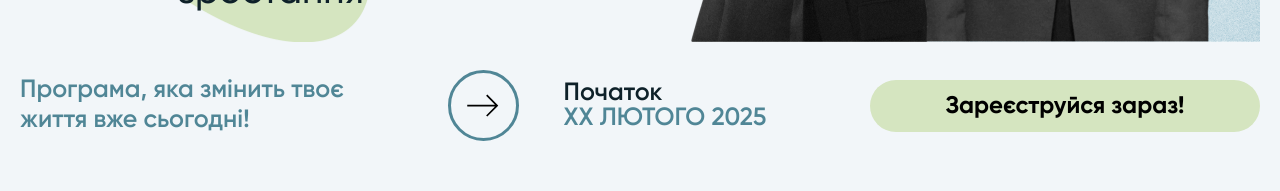
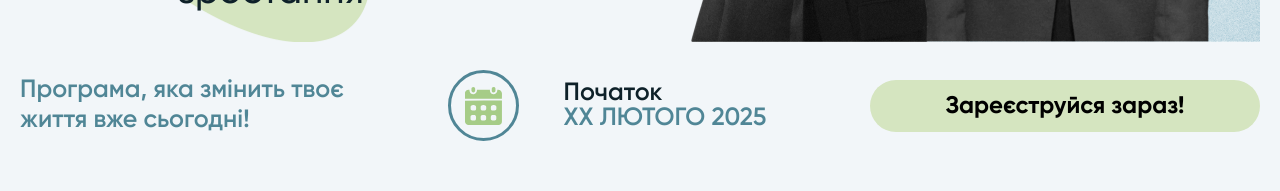
Before and after one commit to troewka/statements-about-oneself, a React (Create React App) app: page / in a window 1280 px wide. Shown: the part 748-939 px from the top of the page. Built offline with nearby package versions, Linux system fonts and the light colour scheme.

Commit message:
add changes for icon component

```diff
--- a/src/Components/Icon/index.jsx
+++ b/src/Components/Icon/index.jsx
@@ -1,38 +1,54 @@
 import React, { useState } from "react";
 import classNames from "classnames";
-import calendarIcon from '../../assets/images/icons/calendar.svg';
-import likeIcon from '../../assets/images/icons/like.svg';
-import messagesIcon from '../../assets/images/icons/messages.svg';
-import topIcon from '../../assets/images/icons/top.svg';
-import recommendationsIcon from '../../assets/images/icons/recommendations.svg';
-import arrowSmallIcon from '../../assets/images/icons/arrow_small.svg';
-import arrowLargeIcon from '../../assets/images/icons/arrow_large.svg';
-import listIcon from '../../assets/images/icons/list.svg';
-import arrowLeftIcon from '../../assets/images/icons/arrow_left.svg';
-import arrowRightIcon from '../../assets/images/icons/arrow_right.svg';
+import { ReactComponent as Calendar } from '../../assets/images/icons/calendar.svg';
+import { ReactComponent as Like } from '../../assets/images/icons/like.svg';
+import { ReactComponent as Messages } from '../../assets/images/icons/messages.svg';
+import { ReactComponent as Top } from '../../assets/images/icons/top.svg';
+import { ReactComponent as Recommendations } from '../../assets/images/icons/recommendations.svg';
+import { ReactComponent as ArrowSmall } from '../../assets/images/icons/arrow_small.svg';
+import { ReactComponent as ArrowLarge } from '../../assets/images/icons/arrow_large.svg';
+import { ReactComponent as List } from '../../assets/images/icons/list.svg';
+import { ReactComponent as ArrowLeft } from '../../assets/images/icons/arrow_left.svg';
 import { ReactComponent as ArrowRight } from '../../assets/images/icons/arrow_right.svg';
 import styles from './styles.module.scss';
 
-export const Icon = ( {name, size, color, hoverColor} ) => {
+export const Icon = ({ name, size, color, hoverColor, bg, hoverBg }) => {
   const [isHover, setIsHover] = useState();
 
+  const icons = {
+    calendar: Calendar,
+    like: Like,
+    messages: Messages,
+    top: Top,
+    recommendations: Recommendations,
+    arrowSmall: ArrowSmall,
+    arrowLarge: ArrowLarge,
+    list: List,
+    arrowLeft: ArrowLeft,
+    arrowRight: ArrowRight,
+  };
+
+  const IconCmp = icons[name];
+
   const handleHover = () => setIsHover(!isHover);
-  const icon = {
-    calendar: calendarIcon,
-    like: likeIcon,
-    messages: messagesIcon,
-    top: topIcon,
-    recommendations: recommendationsIcon,
-    arrowSmall: arrowSmallIcon,
-    arrowLarge: arrowLargeIcon,
-    list: listIcon,
-    arrowLeft: arrowLeftIcon,
-    arrowRight: arrowRightIcon
-  }
+
+  const classNameList = classNames(
+    styles.size,
+    size === 'S' && styles.size__s,
+    size === 'S_active' && styles.size__s_active,
+    size === 'M' && styles.size__m,
+    size === 'L' && styles.size__l,
+    size === 'XL' && styles.size__xl,
+  );
+
   return (
-    <div className={classNames(styles.size, size === 'S' && styles.size__s, size === 'S_active' && styles.size__s_active, size === 'M' && styles.size__m, size === 'L' && styles.size__l, size === 'XL' && styles.size__xl, isHover && styles.hover)} onMouseEnter={handleHover} onMouseLeave={handleHover}>
-      {/*<img src={icon[name]} alt=''/>*/}
-      <ArrowRight fill={isHover ? hoverColor : color}/>
+    <div
+      className={classNameList}
+      style={{ backgroundColor: isHover ? hoverBg || bg : bg }}
+      onMouseEnter={handleHover}
+      onMouseLeave={handleHover}
+    >
+      <IconCmp fill={isHover ? hoverColor || color : color} />
     </div>
   )
 }
--- a/src/Components/Icon/styles.module.scss
+++ b/src/Components/Icon/styles.module.scss
@@ -1,4 +1,5 @@
 .size {
+  background-color: #F2F6F9;
   display: flex;
   justify-content: center;
   align-items: center;
@@ -10,8 +11,8 @@
   }
   &__s {
     width: 54px;
-    height: 52.3px;
-    border-radius: 56px;
+    height: 54px;
+    border-radius: 54px;
     border: solid 2px #b0d283;
   }
   &__m {
@@ -20,7 +21,7 @@
   }
   &__l {
     width: 86px;
-    height: 87px;
+    height: 86px;
   }
   &__xl {
     width: 94px;
@@ -28,15 +29,3 @@
     border: 2px solid #0e2129;
   }
 }
-.hover {
-  &:hover {
-    color: #fff;
-    border: none;
-    background-color: #D5E5C0;
-  }
-  svg {
-    path: {
-      stroke: #000;
-    }
-  }
-}
--- a/src/Sections/Program-details/index.jsx
+++ b/src/Sections/Program-details/index.jsx
@@ -28,12 +28,22 @@
         </div>
       </div>
       <div className={styles.details__buttons}>
-        <button>
-          <Icon name='arrowLeft' size='S' color='#000' hoverColor='#fff'/>
-        </button>
-        <button className={styles.details__buttons_active}>
-        <Icon name='arrowRight' size='S' isHover/>
-        </button>
+          <Icon
+            name='arrowLeft'
+            size='S'
+            color='#000'
+            hoverColor='#fff'
+            bg='#fff'
+            hoverBg='#b0d283'
+          />
+          <Icon
+            name='arrowRight'
+            size='S'
+            color='#000'
+            hoverColor='#fff'
+            bg='#fff'
+            hoverBg='#b0d283'
+          />
       </div>
     </div>
   )
```
Also changed, not shown: src/assets/images/icons/arrow_left.svg.
